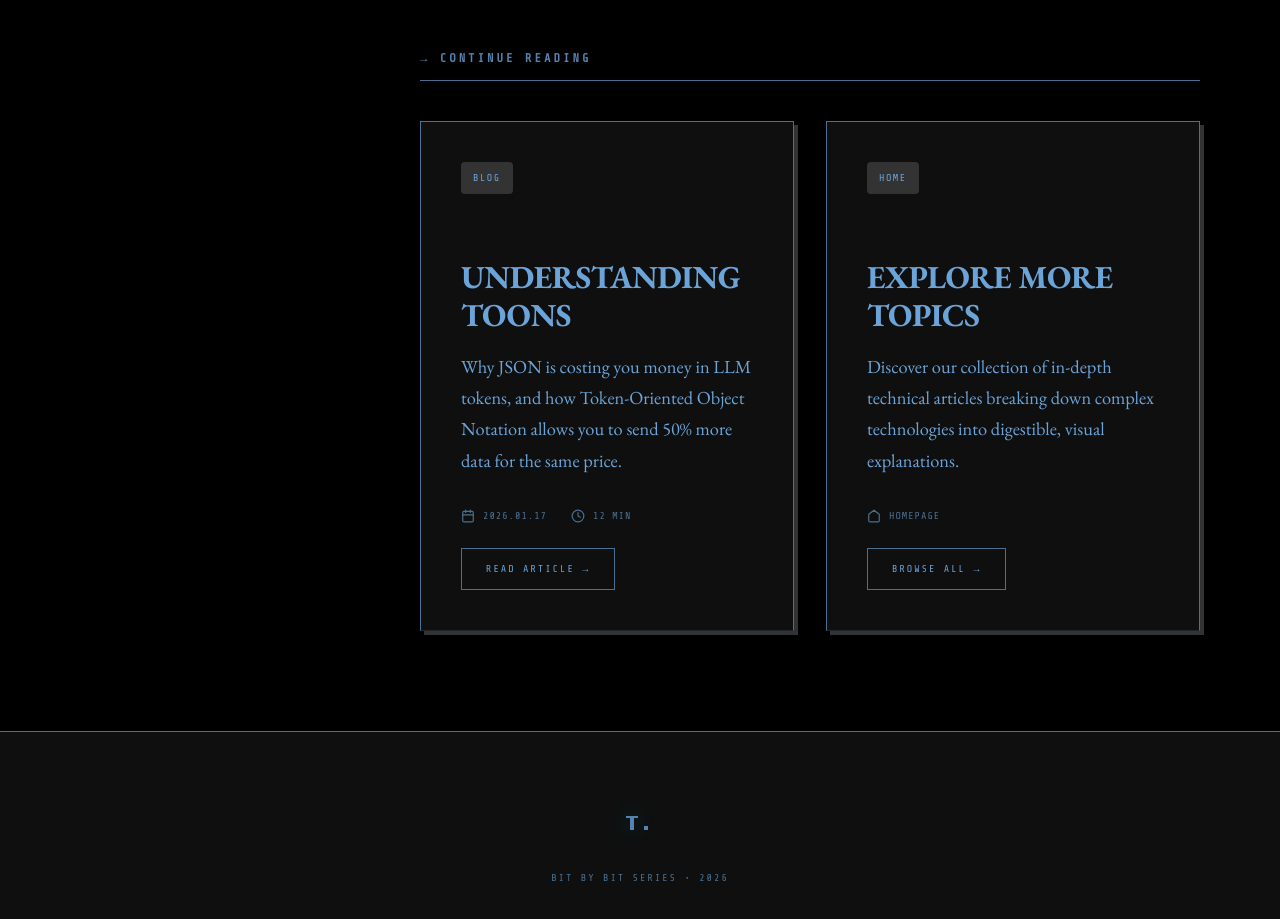
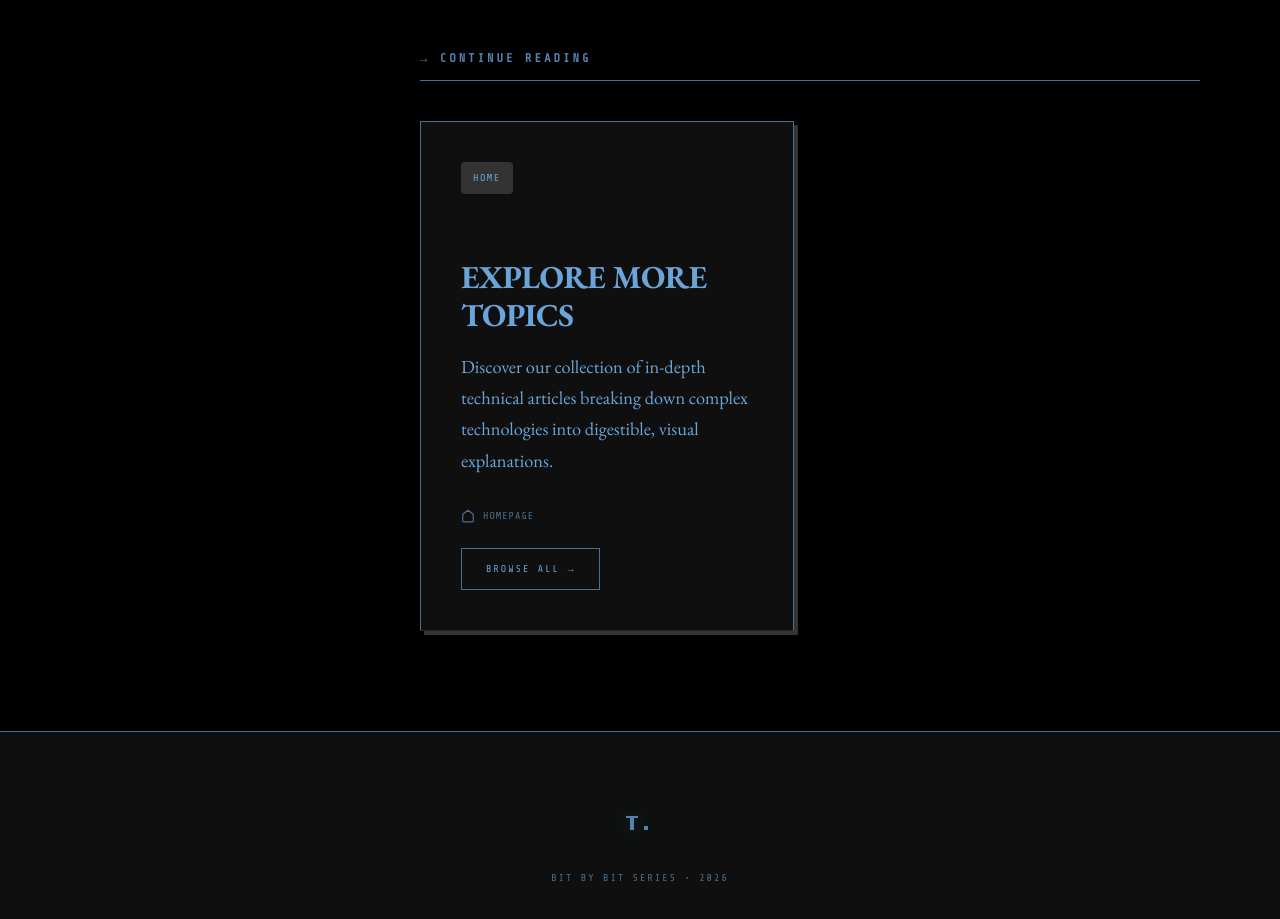
Before and after one commit to Thejus-M/BitbyBit, a plain HTML site: page blogs/claude-opus-blog.html in a window 1280 px wide. Shown: the part 6900-7819 px from the top of the page. Drawn offline with nearby package versions, Linux system fonts and the light colour scheme.

Commit message:
another small change

```diff
--- a/blogs/claude-opus-blog.html
+++ b/blogs/claude-opus-blog.html
@@ -1395,26 +1395,6 @@
             </div>
 
             <div class="recommendations-grid">
-              <a href="toons-blog.html" class="rec-card">
-                <div class="rec-badge">Blog</div>
-                <h3>Understanding TOONs</h3>
-                <p class="rec-excerpt">
-                  Why JSON is costing you money in LLM tokens, and how Token-Oriented Object Notation allows you to send 50% more data for the same price.
-                </p>
-                <div class="rec-footer">
-                  <div class="rec-meta">
-                    <span>
-                      <svg viewBox="0 0 24 24" fill="none" stroke="currentColor" stroke-width="2" stroke-linecap="round" stroke-linejoin="round"><rect x="3" y="4" width="18" height="18" rx="2" ry="2"></rect><line x1="16" y1="2" x2="16" y2="6"></line><line x1="8" y1="2" x2="8" y2="6"></line><line x1="3" y1="10" x2="21" y2="10"></line></svg>
-                      2026.01.17
-                    </span>
-                    <span>
-                      <svg viewBox="0 0 24 24" fill="none" stroke="currentColor" stroke-width="2" stroke-linecap="round" stroke-linejoin="round"><circle cx="12" cy="12" r="10"></circle><polyline points="12 6 12 12 16 14"></polyline></svg>
-                      12 Min
-                    </span>
-                  </div>
-                  <div class="rec-btn">Read Article →</div>
-                </div>
-              </a>
 
               <a href="../index.html" class="rec-card">
                 <div class="rec-badge">Home</div>
```
